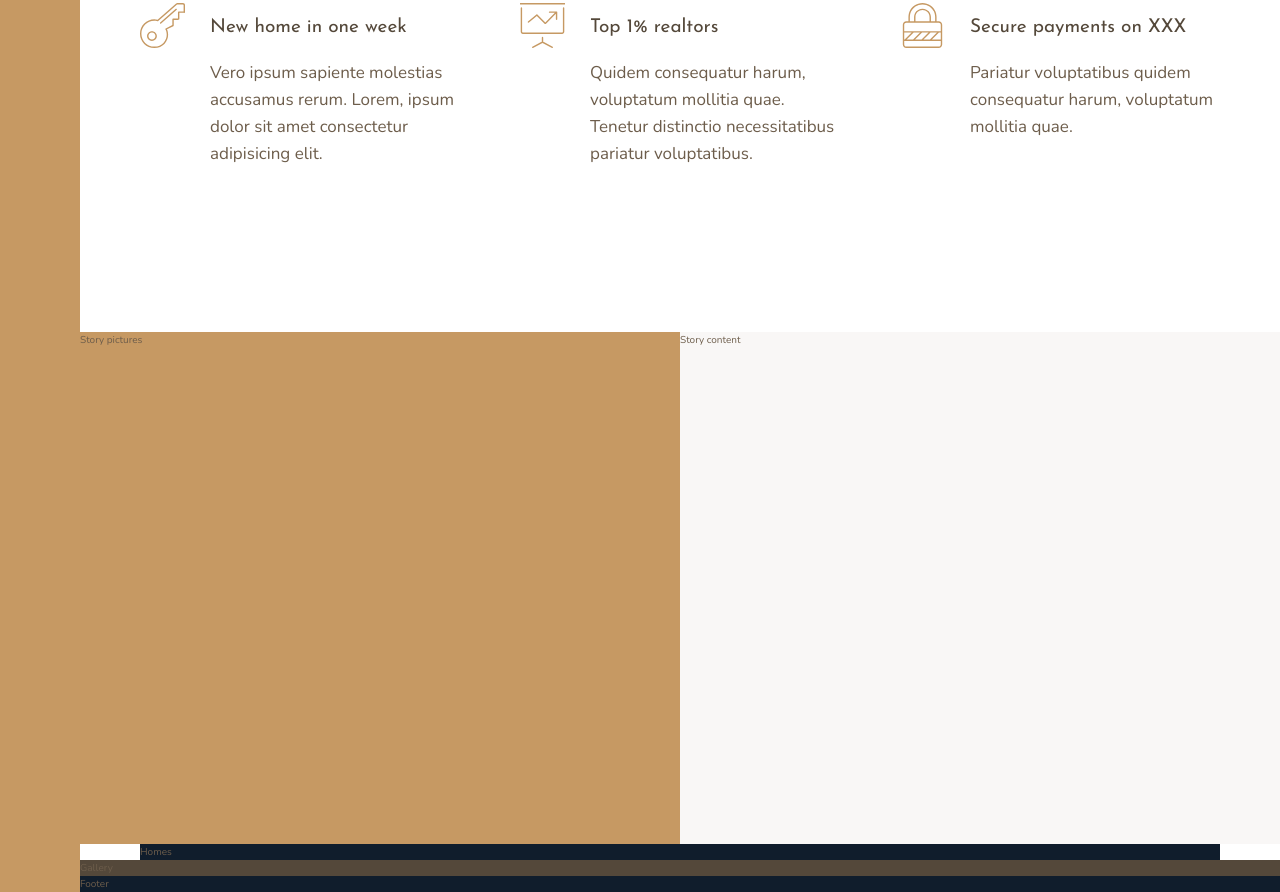
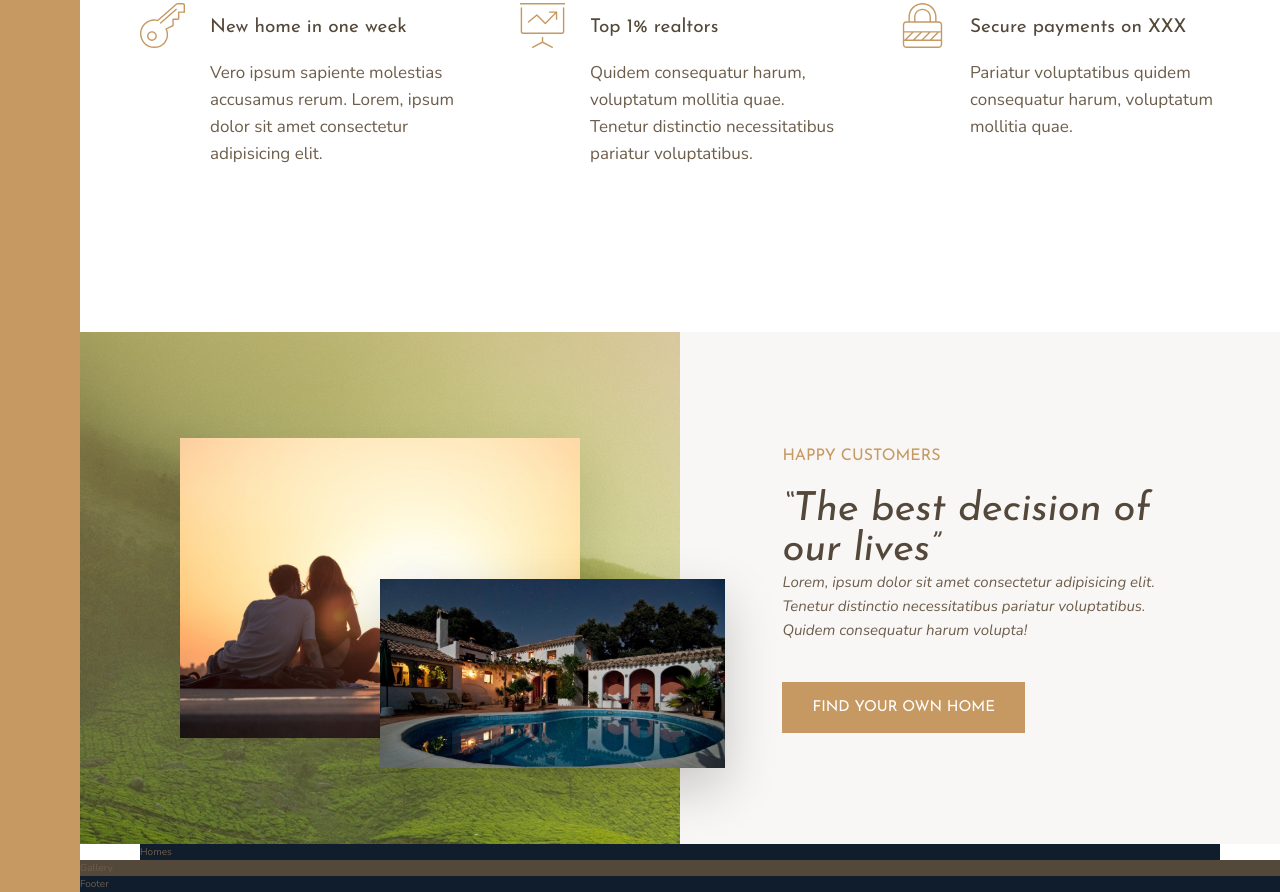
Before and after one commit to Ann-pixel/nexter-portfoliio, a website: page index.html in a window 1280 px wide. Shown: the part 1006-1898 px from the top of the page. Drawn offline with nearby package versions, Linux system fonts and the light colour scheme.

Commit message:
completed the story section

```diff
--- a/img/text.txt
+++ /dev/null
@@ -1,4 +0,0 @@
-
---- Stories
-
-Lorem, ipsum dolor sit amet consectetur adipisicing elit. Tenetur distinctio necessitatibus pariatur voluptatibus. Quidem consequatur harum volupta!
--- a/index.html
+++ b/index.html
@@ -66,10 +66,16 @@
             </div>
         </section>
         <div class="story__pictures">
-            Story pictures
+            <img src="img/story-1.jpeg" alt="Couple with new house" class="story__img--1">
+            <img src="img/story-2.jpeg" alt="New House" class="story__img--2">
+
+
         </div>
         <div class="story__content">
-            Story content
+            <h3 class="heading-3 mb-sm">Happy Customers</h3>
+            <h2 class="heading-2 heading-2--dark">&ldquo;The best decision of our lives&rdquo; </h2>
+            <p class="story__text">Lorem, ipsum dolor sit amet consectetur adipisicing elit. Tenetur distinctio necessitatibus pariatur voluptatibus. Quidem consequatur harum volupta!</p>
+            <button class="btn">Find your own home</button>
         </div>
 
         <section class="homes">
--- a/sass/_story.scss
+++ b/sass/_story.scss
@@ -1,10 +1,56 @@
 .story{
+    display: flex;
+    flex-direction: column;
+    justify-content: center;
     &__pictures{
         background-color: $color-primary;
         grid-column: full-start/ col-end 4;
+        background-image: linear-gradient(rgba($color-primary, .5), rgba($color-primary, .1)), url(../img/back.jpg);
+
+        display: grid;
+        grid-template-columns: repeat(6, 1fr);
+        grid-template-rows: repeat(6, 1fr);
+        align-items: center;
+
     }
+    &__img--1{
+        width: 100%;
+        grid-row: 2/6;
+        grid-column: 2/6;
+
+        box-shadow: 0 2rem 5rem  rgba(#000, .1);
+    }
+    &__img--2{
+        width: 115%;
+        grid-row: 4/6;
+        grid-column: 4/7;
+        z-index: 5;
+        box-shadow: 0 2rem 5rem  rgba(#000, .2);
+
+    }
+
     &__content{
         background-color: $color-grey-light-1;
         grid-column:  col-start 5/ full-end;
+        padding: 6rem 8vw;
+
+//using flex: 'coz its 1-dimenional
+        display: flex;
+        flex-direction: column;
+        justify-content: center;
+        align-items: flex-start;
+
+//same using grid--
+        // display:grid;
+        // align-content: center;
+        // justify-items: start;
+
     }
+    &__text{
+        font-size: 1.5rem;
+        font-style: italic;
+        margin-bottom: 4rem;
+    }
+
+
 }
--- a/sass/_typography.scss
+++ b/sass/_typography.scss
@@ -7,9 +7,21 @@
 }
 .heading-2{
     @extend %heading;
+    font-size: 4rem;
+    font-style: italic;
+    line-height: 1;
+    &--light{
+        color: $color-grey-light-1;
+    }
+    &--dark{
+        color: $color-grey-dark-1;
+    }
 }
 .heading-3{
     @extend %heading;
+    font-size: 1.6rem;
+    color: $color-primary;
+    text-transform: uppercase;
 }
 .heading-4{
     @extend %heading;
@@ -22,3 +34,24 @@
         color: $color-grey-dark-1;
     }
 }
+.btn{
+    background-color: $color-primary;
+    color: #fff;
+    border: none;
+    border-radius: 0;
+    font-size: 1.5rem;
+    font-family: $font-display;
+    text-transform: uppercase;
+    padding: 1.8rem 3rem;
+    cursor: pointer;
+    transition: all 0.2s;
+
+    &:hover{
+        background-color: $color-primary-dark;
+    }
+}
+
+.mb-sm{margin-bottom: 2rem;}
+.mb-md{margin-bottom: 3rem;}
+.mb-lg{margin-bottom: 4rem;}
+.mb-hg{margin-bottom: 8rem;}
```
Also changed, not shown: css/style.css.
